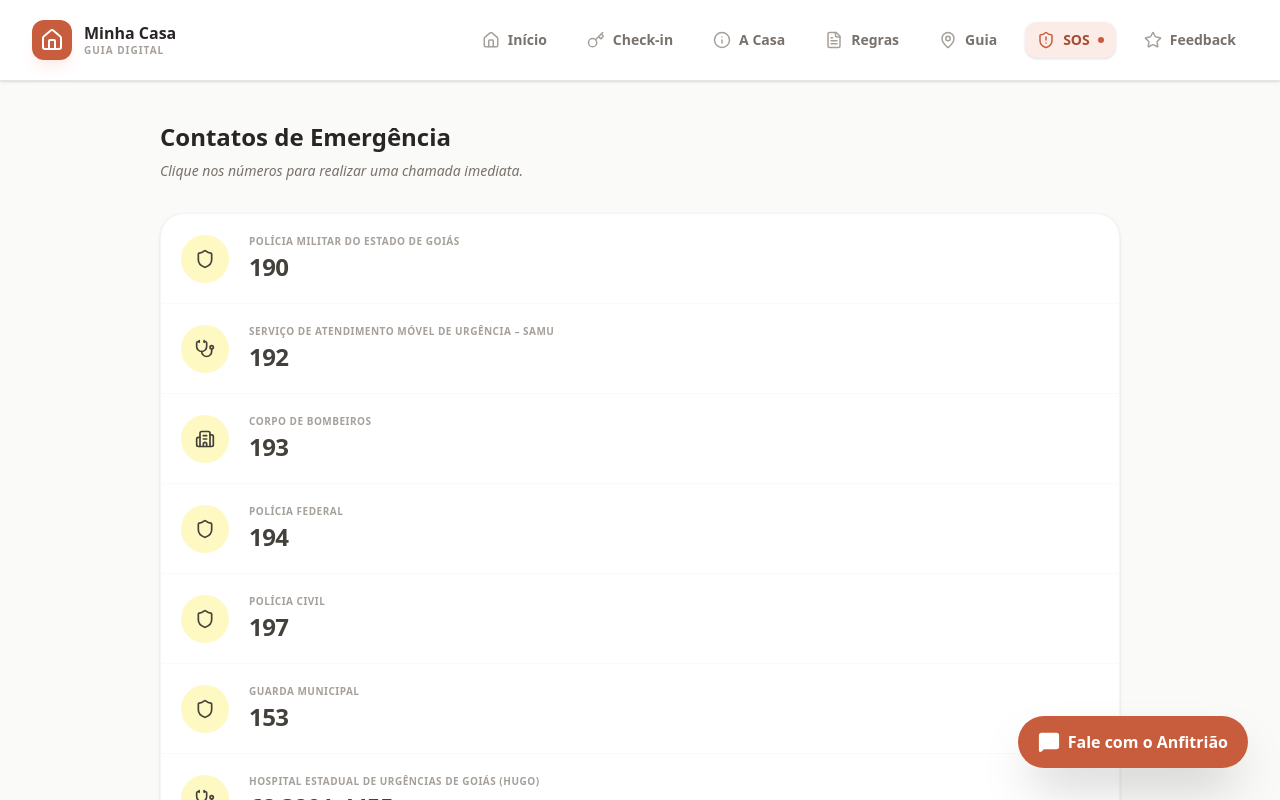
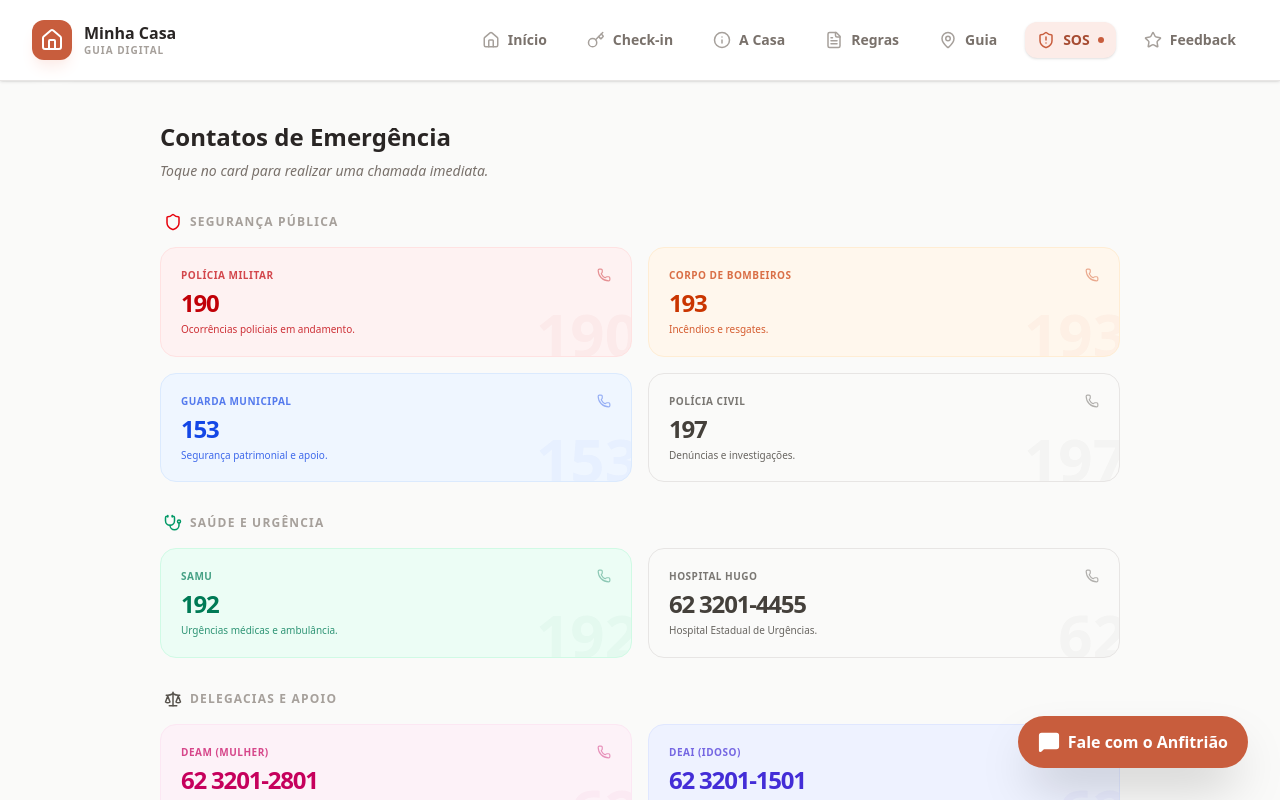
Before and after one commit to wellingtonrodovalho/Minha-Casa---Guia-Digital, a React (Vite) app: page / in a window 1280 px wide. Both pictures are taken after a click on the button "SOS". Shown: the top 800 px of the page. Built offline with nearby package versions, Linux system fonts and the light colour scheme.

Commit message:
Otmização emergências

```diff
--- a/src/App.tsx
+++ b/src/App.tsx
@@ -32,7 +32,8 @@ import {
   Gift,
   Sparkles,
   Flag,
-  Calendar
+  Calendar,
+  Phone
 } from 'lucide-react';
 import { motion, AnimatePresence } from 'motion/react';
 
@@ -587,63 +588,97 @@ export default function App() {
         );
 
       case 'emergencia':
-        const emergencyNumbers = [
-          { label: 'POLÍCIA MILITAR DO ESTADO DE GOIÁS', number: '190', icon: <Shield className="text-stone-700" size={20} /> },
-          { label: 'SERVIÇO DE ATENDIMENTO MÓVEL DE URGÊNCIA – SAMU', number: '192', icon: <Stethoscope className="text-stone-700" size={20} /> },
-          { label: 'CORPO DE BOMBEIROS', number: '193', icon: <Building2 className="text-stone-700" size={20} /> },
-          { label: 'POLÍCIA FEDERAL', number: '194', icon: <Shield className="text-stone-700" size={20} /> },
-          { label: 'POLÍCIA CIVIL', number: '197', icon: <Shield className="text-stone-700" size={20} /> },
-          { label: 'GUARDA MUNICIPAL', number: '153', icon: <Shield className="text-stone-700" size={20} /> },
-          { label: 'HOSPITAL ESTADUAL DE URGÊNCIAS DE GOIÁS (HUGO)', number: '62 3201-4455', icon: <Stethoscope className="text-stone-700" size={20} /> },
-          { label: 'DEAM – DELEGACIA ESPECIALIZADA NO ATENDIMENTO À MULHER', number: '62 3201-2801', icon: <Shield className="text-stone-700" size={20} /> },
-          { label: 'DEAI – DELEGACIA DO IDOSO', number: '62 3201-1501', icon: <Shield className="text-stone-700" size={20} /> },
-          { label: 'MINISTÉRIO PÚBLICO DO ESTADO DE GOIÁS', number: '62 3243-8000', icon: <Scale className="text-stone-700" size={20} /> },
-          { label: 'MINISTÉRIO PÚBLICO FEDERAL', number: '62 3243-5400', icon: <Scale className="text-stone-700" size={20} /> },
+        const emergencyGroups = [
+          {
+            title: 'Segurança Pública',
+            icon: <Shield className="text-red-600" size={18} />,
+            items: [
+              { label: 'Polícia Militar', number: '190', desc: 'Ocorrências policiais em andamento.', color: 'bg-red-50 text-red-700 border-red-100' },
+              { label: 'Corpo de Bombeiros', number: '193', desc: 'Incêndios e resgates.', color: 'bg-orange-50 text-orange-700 border-orange-100' },
+              { label: 'Guarda Municipal', number: '153', desc: 'Segurança patrimonial e apoio.', color: 'bg-blue-50 text-blue-700 border-blue-100' },
+              { label: 'Polícia Civil', number: '197', desc: 'Denúncias e investigações.', color: 'bg-stone-50 text-stone-700 border-stone-200' },
+            ]
+          },
+          {
+            title: 'Saúde e Urgência',
+            icon: <Stethoscope className="text-emerald-600" size={18} />,
+            items: [
+              { label: 'SAMU', number: '192', desc: 'Urgências médicas e ambulância.', color: 'bg-emerald-50 text-emerald-700 border-emerald-100' },
+              { label: 'Hospital HUGO', number: '62 3201-4455', desc: 'Hospital Estadual de Urgências.', color: 'bg-stone-50 text-stone-700 border-stone-200' },
+            ]
+          },
+          {
+            title: 'Delegacias e Apoio',
+            icon: <Scale className="text-stone-600" size={18} />,
+            items: [
+              { label: 'DEAM (Mulher)', number: '62 3201-2801', desc: 'Atendimento à mulher.', color: 'bg-pink-50 text-pink-700 border-pink-100' },
+              { label: 'DEAI (Idoso)', number: '62 3201-1501', desc: 'Delegacia do Idoso.', color: 'bg-indigo-50 text-indigo-700 border-indigo-100' },
+              { label: 'Ministério Público', number: '62 3243-8000', desc: 'Atendimento ao cidadão.', color: 'bg-stone-50 text-stone-700 border-stone-200' },
+            ]
+          }
         ];
 
         return (
           <motion.div
             initial={{ opacity: 0, y: 20 }}
             animate={{ opacity: 1, y: 0 }}
-            className="space-y-8"
+            className="space-y-8 pb-10"
           >
             <div className="flex flex-col gap-2">
               <h1 className="text-2xl font-bold text-stone-800">Contatos de Emergência</h1>
-              <p className="text-stone-500 text-sm italic">Clique nos números para realizar uma chamada imediata.</p>
+              <p className="text-stone-500 text-sm italic">Toque no card para realizar uma chamada imediata.</p>
             </div>
 
-            <div className="bg-white rounded-3xl shadow-sm border border-stone-100 overflow-hidden divide-y divide-stone-50">
-              {emergencyNumbers.map((item, idx) => (
-                <a
-                  key={idx}
-                  href={`tel:${item.number.replace(/\s/g, '')}`}
-                  className="flex items-center gap-5 p-5 hover:bg-stone-50 transition-colors group"
-                >
-                  <div className="w-12 h-12 rounded-full bg-yellow-100 flex items-center justify-center shrink-0 group-hover:bg-yellow-200 transition-colors">
-                    {item.icon}
+            <div className="space-y-8">
+              {emergencyGroups.map((group, gIdx) => (
+                <div key={gIdx} className="space-y-4">
+                  <div className="flex items-center gap-2 px-1">
+                    {group.icon}
+                    <h2 className="text-xs font-bold text-stone-400 uppercase tracking-widest">{group.title}</h2>
                   </div>
-                  <div className="flex flex-col gap-0.5">
-                    <span className="text-[10px] font-bold text-stone-400 uppercase tracking-wider">{item.label}</span>
-                    <span className="text-2xl font-black text-stone-700 group-hover:text-stone-900 transition-colors tracking-tight">
-                      {item.number}
-                    </span>
+                  <div className="grid grid-cols-1 sm:grid-cols-2 gap-4">
+                    {group.items.map((item, idx) => (
+                      <a
+                        key={idx}
+                        href={`tel:${item.number.replace(/\s/g, '').replace(/-/g, '')}`}
+                        className={`group relative p-5 rounded-2xl border transition-all hover:shadow-md active:scale-[0.98] flex flex-col justify-between overflow-hidden ${item.color}`}
+                      >
+                        <div className="relative z-10">
+                          <div className="flex justify-between items-start mb-1">
+                            <span className="text-[10px] font-bold uppercase tracking-wider opacity-70">{item.label}</span>
+                            <Phone size={14} className="opacity-40 group-hover:opacity-100 transition-opacity" />
+                          </div>
+                          <div className="text-2xl font-black tracking-tighter mb-1">
+                            {item.number}
+                          </div>
+                          <p className="text-[10px] opacity-80 leading-tight pr-8">{item.desc}</p>
+                        </div>
+                        {/* Decorative background number */}
+                        <div className="absolute -bottom-2 -right-2 text-6xl font-black opacity-[0.03] select-none pointer-events-none group-hover:opacity-[0.07] transition-opacity">
+                          {item.number.split(' ')[0]}
+                        </div>
+                      </a>
+                    ))}
                   </div>
-                </a>
+                </div>
               ))}
             </div>
 
-            <div className="bg-brand p-6 rounded-3xl shadow-lg flex flex-col md:flex-row items-center justify-between gap-6 text-white">
-              <div className="space-y-1 text-center md:text-left">
-                <h3 className="text-xl font-bold">Algum problema no Ap?</h3>
-                <p className="text-brand-light text-sm">Estamos prontos para ajudar a qualquer hora.</p>
+            <div className="bg-brand p-6 rounded-3xl shadow-lg flex flex-col md:flex-row items-center justify-between gap-6 text-white relative overflow-hidden">
+              <div className="absolute top-0 right-0 p-4 opacity-10">
+                <MessageSquare size={120} />
+              </div>
+              <div className="space-y-1 text-center md:text-left relative z-10">
+                <h3 className="text-xl font-bold">Problemas com a Estadia?</h3>
+                <p className="text-brand-light text-sm">Suporte direto com o anfitrião via WhatsApp.</p>
               </div>
               <a
                 href={`https://wa.me/${WHATSAPP_NUMBER}`}
                 target="_blank"
                 rel="noopener noreferrer"
-                className="flex items-center gap-3 bg-white text-brand px-6 py-3 rounded-2xl font-bold hover:bg-brand-light transition-all shadow-md"
+                className="relative z-10 flex items-center gap-3 bg-white text-brand px-8 py-4 rounded-2xl font-bold hover:bg-brand-light transition-all shadow-xl active:scale-95"
               >
-                <MessageSquare size={20} /> Suporte via WhatsApp
+                <MessageSquare size={20} /> Falar com Wellington
               </a>
             </div>
           </motion.div>
```
